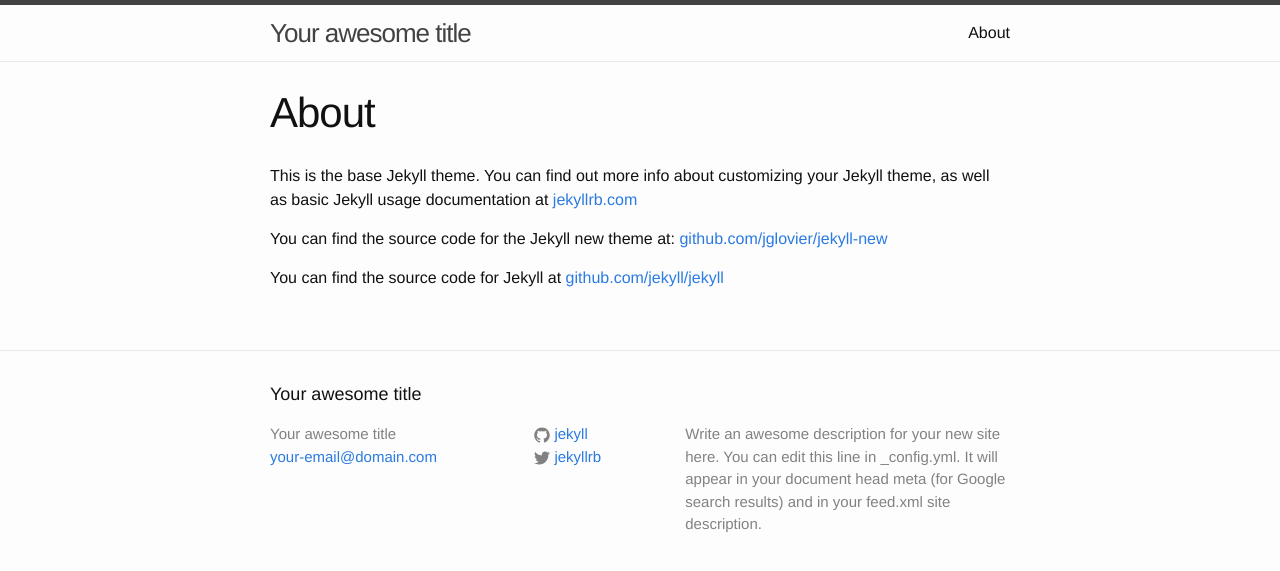
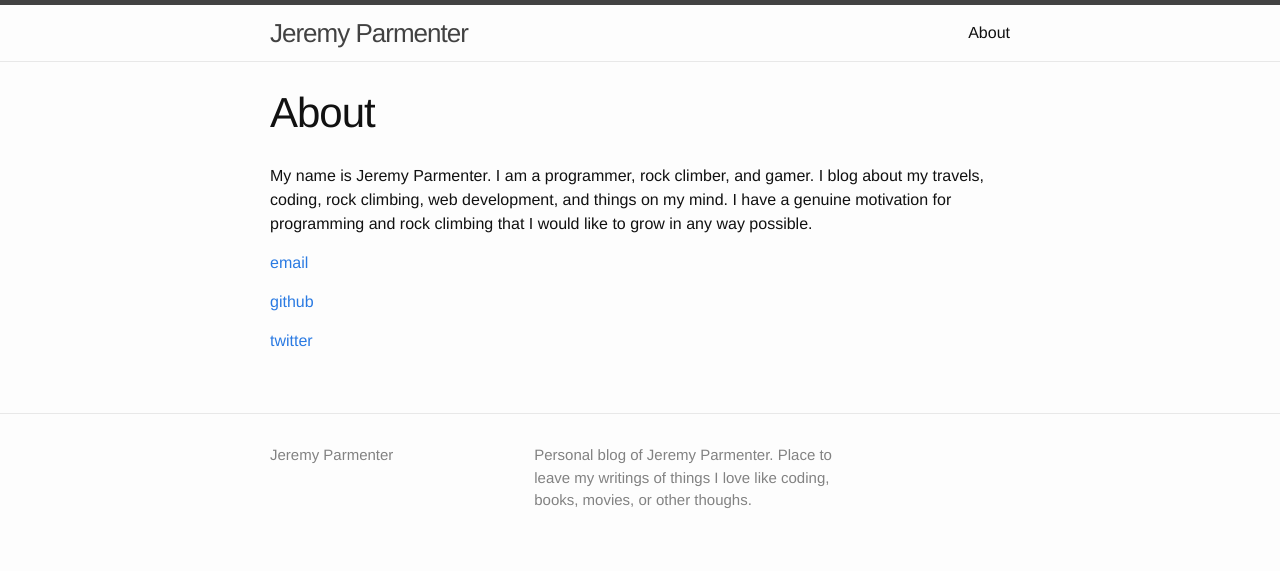
Before and after one commit to jparmenter/jparmenter.github.io, a Jekyll site: the page built from about.md, in a window 1280 px wide. Shown: the top 571 px of the page. Built offline with Jekyll 4.4.1, drawn with Linux system fonts in a browser that asks for light colours.

Commit message:
Added my info to the base

```diff
--- a/_config.yml
+++ b/_config.yml
@@ -1,14 +1,13 @@
 # Site settings
-title: Your awesome title
-email: your-email@domain.com
+title: Jeremy Parmenter
+email: jeremyrparmenter@gmail.com
 description: > # this means to ignore newlines until "baseurl:"
-  Write an awesome description for your new site here. You can edit this
-  line in _config.yml. It will appear in your document head meta (for
-  Google search results) and in your feed.xml site description.
+  Personal blog of Jeremy Parmenter. Place to leave my writings of
+  things I love like coding, books, movies, or other thoughs.
 baseurl: "" # the subpath of your site, e.g. /blog/
-url: "http://yourdomain.com" # the base hostname & protocol for your site
-twitter_username: jekyllrb
-github_username:  jekyll
+url: "http://jparmenter.github.com" # the base hostname & protocol for your site
+twitter_username: jparmesan
+github_username:  jparmenter
 
 # Build settings
 markdown: kramdown
--- a/_includes/footer.html
+++ b/_includes/footer.html
@@ -1,55 +1,12 @@
 <footer class="site-footer">
-
   <div class="wrapper">
-
-    <h2 class="footer-heading">{{ site.title }}</h2>
-
     <div class="footer-col-wrapper">
       <div class="footer-col  footer-col-1">
-        <ul class="contact-list">
-          <li>{{ site.title }}</li>
-          <li><a href="mailto:{{ site.email }}">{{ site.email }}</a></li>
-        </ul>
+        <p class="text">{{ site.title }}</p>
       </div>
-
-      <div class="footer-col  footer-col-2">
-        <ul class="social-media-list">
-          {% if site.github_username %}
-          <li>
-            <a href="https://github.com/{{ site.github_username }}">
-              <span class="icon  icon--github">
-                <svg viewBox="0 0 16 16">
-                  <path fill="#828282" d="M7.999,0.431c-4.285,0-7.76,3.474-7.76,7.761 c0,3.428,2.223,6.337,5.307,7.363c0.388,0.071,0.53-0.168,0.53-0.374c0-0.184-0.007-0.672-0.01-1.32 c-2.159,0.469-2.614-1.04-2.614-1.04c-0.353-0.896-0.862-1.135-0.862-1.135c-0.705-0.481,0.053-0.472,0.053-0.472 c0.779,0.055,1.189,0.8,1.189,0.8c0.692,1.186,1.816,0.843,2.258,0.645c0.071-0.502,0.271-0.843,0.493-1.037 C4.86,11.425,3.049,10.76,3.049,7.786c0-0.847,0.302-1.54,0.799-2.082C3.768,5.507,3.501,4.718,3.924,3.65 c0,0,0.652-0.209,2.134,0.796C6.677,4.273,7.34,4.187,8,4.184c0.659,0.003,1.323,0.089,1.943,0.261 c1.482-1.004,2.132-0.796,2.132-0.796c0.423,1.068,0.157,1.857,0.077,2.054c0.497,0.542,0.798,1.235,0.798,2.082 c0,2.981-1.814,3.637-3.543,3.829c0.279,0.24,0.527,0.713,0.527,1.437c0,1.037-0.01,1.874-0.01,2.129 c0,0.208,0.14,0.449,0.534,0.373c3.081-1.028,5.302-3.935,5.302-7.362C15.76,3.906,12.285,0.431,7.999,0.431z"/>
-                </svg>
-              </span>
-
-              <span class="username">{{ site.github_username }}</span>
-            </a>
-          </li>
-          {% endif %}
-
-          {% if site.twitter_username %}
-          <li>
-            <a href="https://twitter.com/{{ site.twitter_username }}">
-              <span class="icon  icon--twitter">
-                <svg viewBox="0 0 16 16">
-                  <path fill="#828282" d="M15.969,3.058c-0.586,0.26-1.217,0.436-1.878,0.515c0.675-0.405,1.194-1.045,1.438-1.809
-                  c-0.632,0.375-1.332,0.647-2.076,0.793c-0.596-0.636-1.446-1.033-2.387-1.033c-1.806,0-3.27,1.464-3.27,3.27 c0,0.256,0.029,0.506,0.085,0.745C5.163,5.404,2.753,4.102,1.14,2.124C0.859,2.607,0.698,3.168,0.698,3.767 c0,1.134,0.577,2.135,1.455,2.722C1.616,6.472,1.112,6.325,0.671,6.08c0,0.014,0,0.027,0,0.041c0,1.584,1.127,2.906,2.623,3.206 C3.02,9.402,2.731,9.442,2.433,9.442c-0.211,0-0.416-0.021-0.615-0.059c0.416,1.299,1.624,2.245,3.055,2.271 c-1.119,0.877-2.529,1.4-4.061,1.4c-0.264,0-0.524-0.015-0.78-0.046c1.447,0.928,3.166,1.469,5.013,1.469 c6.015,0,9.304-4.983,9.304-9.304c0-0.142-0.003-0.283-0.009-0.423C14.976,4.29,15.531,3.714,15.969,3.058z"/>
-                </svg>
-              </span>
-
-              <span class="username">{{ site.twitter_username }}</span>
-            </a>
-          </li>
-          {% endif %}
-        </ul>
-      </div>
-
       <div class="footer-col  footer-col-3">
         <p class="text">{{ site.description }}</p>
       </div>
     </div>
-
   </div>
-
 </footer>
--- a/_includes/head.html
+++ b/_includes/head.html
@@ -2,10 +2,8 @@
     <meta charset="utf-8">
     <meta name="viewport" content="width=device-width initial-scale=1" />
     <meta http-equiv="X-UA-Compatible" content="IE=edge">
-
     <title>{% if page.title %}{{ page.title }}{% else %}{{ site.title }}{% endif %}</title>
     <meta name="description" content="{{ site.description }}">
-
     <link rel="stylesheet" href="{{ "/css/main.css" | prepend: site.baseurl }}">
     <link rel="canonical" href="{{ page.url | replace:'index.html','' | prepend: site.baseurl | prepend: site.url }}">
 </head>
--- a/_includes/header.html
+++ b/_includes/header.html
@@ -1,9 +1,6 @@
 <header class="site-header">
-
   <div class="wrapper">
-
     <a class="site-title" href="{{ site.baseurl }}/">{{ site.title }}</a>
-
     <nav class="site-nav">
       <a href="#" class="menu-icon">
         <svg viewBox="0 0 18 15">
@@ -12,7 +9,6 @@
           <path fill="#424242" d="M18,13.516C18,14.335,17.335,15,16.516,15H1.484C0.665,15,0,14.335,0,13.516l0,0 c0-0.82,0.665-1.484,1.484-1.484h15.031C17.335,12.031,18,12.696,18,13.516L18,13.516z"/>
         </svg>
       </a>
-
       <div class="trigger">
         {% for page in site.pages %}
           {% if page.title %}
@@ -21,7 +17,5 @@
         {% endfor %}
       </div>
     </nav>
-
   </div>
-
 </header>
--- a/about.md
+++ b/about.md
@@ -4,8 +4,14 @@ title: About
 permalink: /about/
 ---
 
-This is the base Jekyll theme. You can find out more info about customizing your Jekyll theme, as well as basic Jekyll usage documentation at [jekyllrb.com](http://jekyllrb.com/)
+My name is Jeremy Parmenter. I am a programmer, rock climber, and gamer. I
+blog about my travels, coding, rock
+climbing, web development, and things on my mind. I have a genuine
+motivation for programming and rock climbing that I would like to grow in
+any way possible.
 
-You can find the source code for the Jekyll new theme at: [github.com/jglovier/jekyll-new](https://github.com/jglovier/jekyll-new)
+[email]({{ site.email }})
 
-You can find the source code for Jekyll at [github.com/jekyll/jekyll](https://github.com/jekyll/jekyll)
+[github](https://github.com/{{ site.github_username }})
+
+[twitter](https://twitter.com/{{ site.twitter_username }})
```
Also changed, not shown: _layouts/default.html (+0 -7 lines), _posts/2014-10-20-welcome-to-jekyll.markdown (deleted, +0 -25 lines).
